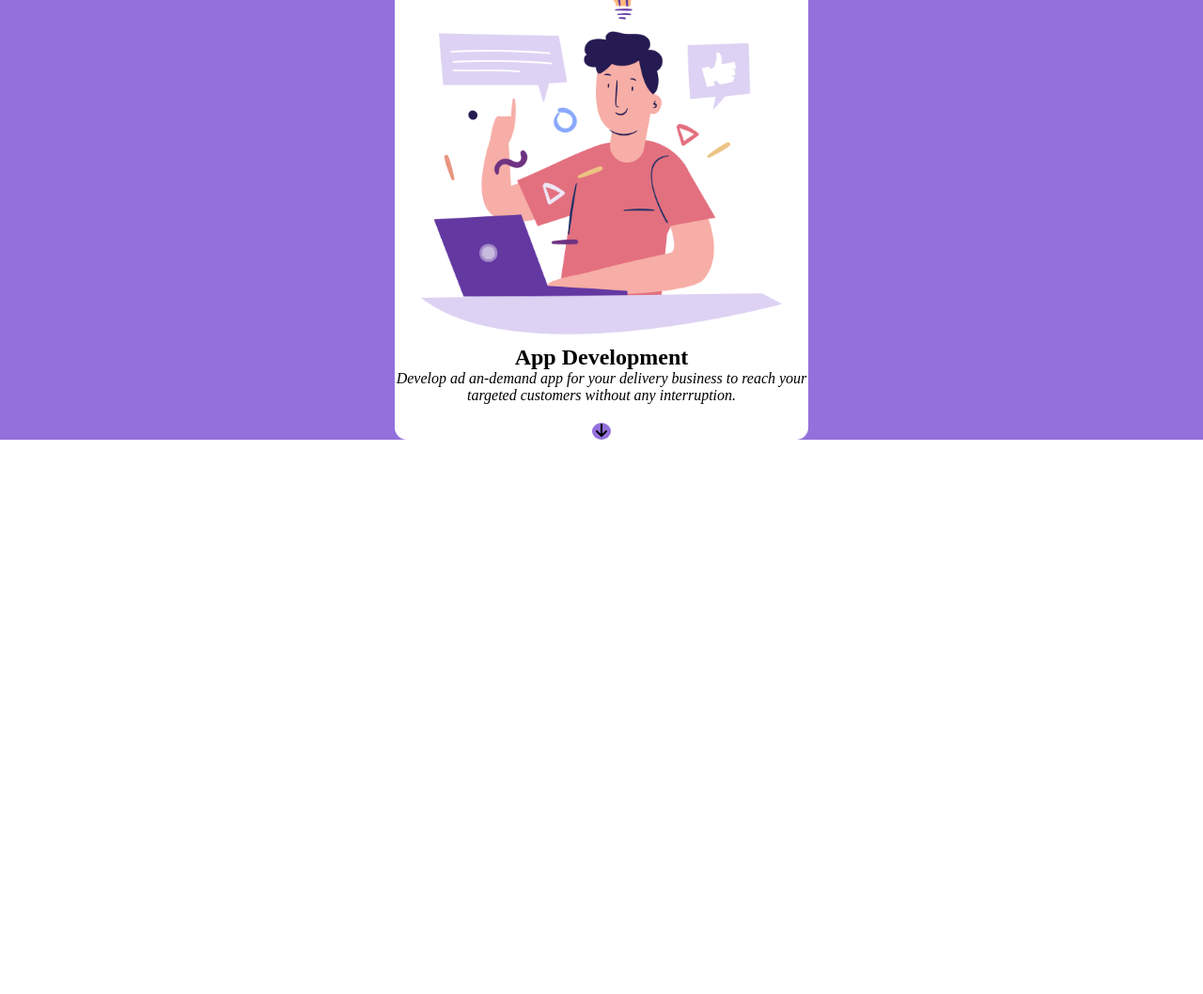
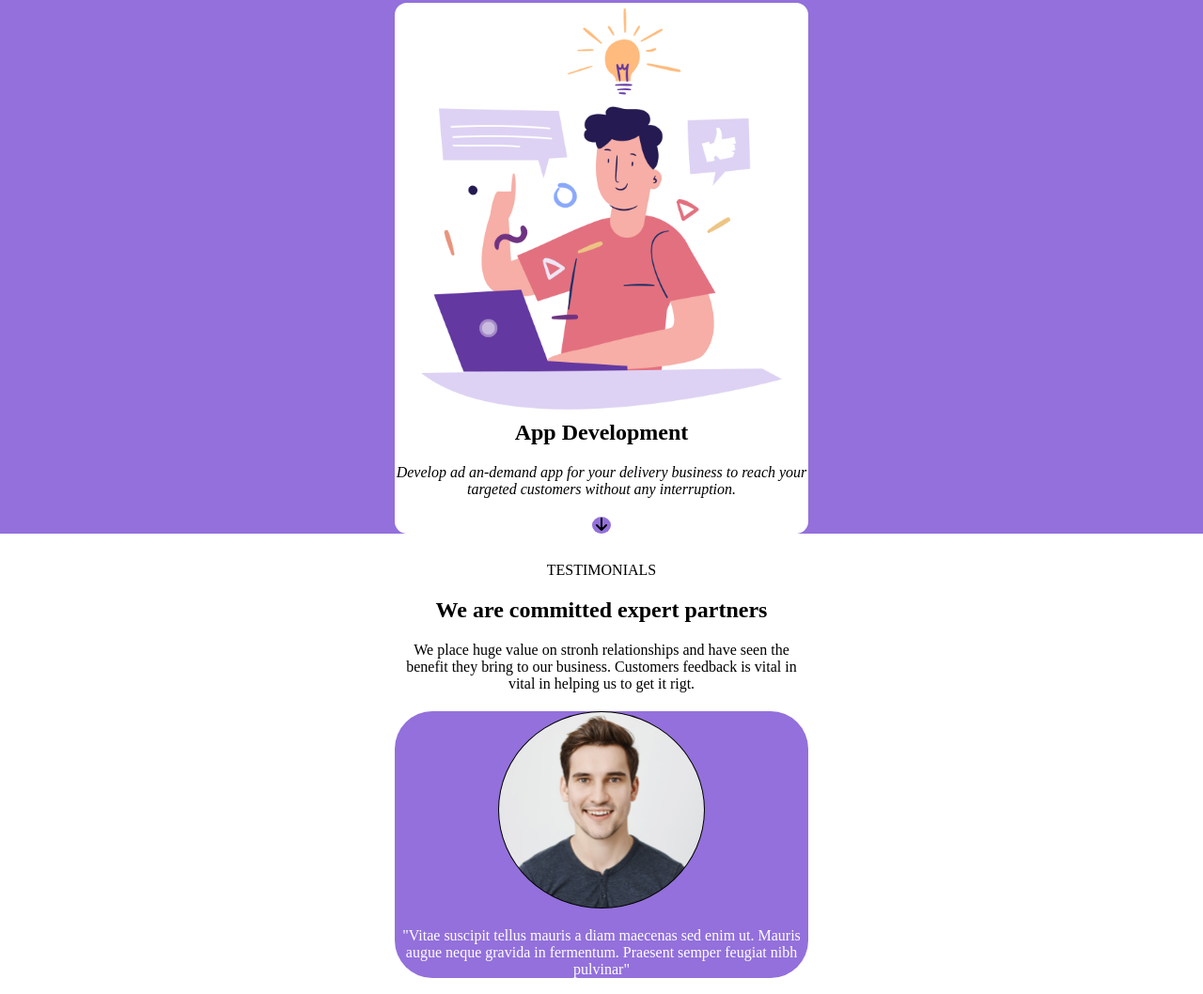
Before and after one commit to AndyDAntuono/htmlcss-responsive-layout, a plain HTML site: page index.html in a window 1280 px wide. Shown: the part 1742-2800 px from the top of the page at 94% size. Before the commit the page ends 2210 px from the top, so only its background shows below. Drawn offline with Linux system fonts and the light colour scheme.

Commit message:
[UPD] updated testimonials section

```diff
--- a/CSS/style.css
+++ b/CSS/style.css
@@ -43,6 +43,8 @@ header {
 /* TEXT */
 .text-center {
     text-align: center;
+    margin-left: auto;
+    margin-right: auto;
 }
 
 /************************************************
@@ -132,6 +134,35 @@ header {
     margin-right: auto;
 }
 
+/*TESTIMONIALS SECTION*/
+.testimonials-card {
+    margin-top: 30px;
+}
+
+.testimonials-card h1, p {
+    margin-top: 20px;
+    margin-bottom: 20px;
+}
+
+.single-testimonal-card {
+    background-color: mediumpurple;
+    color: white;
+    border-radius: 40px;
+    width: 100%;
+}
+
+.testimonal-photo{
+    margin-left: auto;
+    margin-right: auto;
+    width: 50%;
+    height: 210px;
+    border-radius: 50%;
+    background-image: url(../img/testimonial1.jpg);
+    background-size: cover;
+    background-position: center;
+    border: 1px solid black;
+}
+
 /*
 
 @media screen and (min-width: 1140px) {}
--- a/index.html
+++ b/index.html
@@ -73,10 +73,10 @@
                                 <h1>App Development</h1>
                                 <p><em>
                                     Develop ad an-demand app for your delivery business to reach your targeted customers without any interruption.
-                                <em><p>
-                                    <div class="violet-circle text-center">
-                                        <i class="fa-solid fa-arrow-down"></i>
-                                    </div>
+                                </em></p>
+                                <div class="violet-circle text-center">
+                                    <i class="fa-solid fa-arrow-down"></i>
+                                </div>
                             </div>
                         </div>
                     </div>
@@ -87,9 +87,19 @@
             <div class="container">
                 <div class="row">
                     <div class="col-100">
-                        <div class="card testimonal-card"></div>
-                        <div class="card testimonal-card"></div>
-                        <div class="card testimonal-card"></div>
+                        <div class="testimonials-card text-center">
+                            <p>TESTIMONIALS</p>
+                            <h1>We are committed expert partners</h1>
+                            <p>
+                                We place huge value on stronh relationships and have seen the benefit they bring to our business. Customers feedback is vital in vital in helping us to get it rigt.
+                            </p>
+                            <div class="single-testimonal-card text-center">
+                                <div class="testimonal-photo"></div>
+                                <p>"Vitae suscipit tellus mauris a diam maecenas sed enim ut. Mauris augue neque gravida in fermentum. Praesent semper feugiat nibh pulvinar"</p>
+                            </div>
+                            <div class="single-testimonal-card text-center"></div>
+                            <div class="single-testimonal-card text-center"></div>
+                        </div>
                     </div>
                 </div>
             </div>
```
